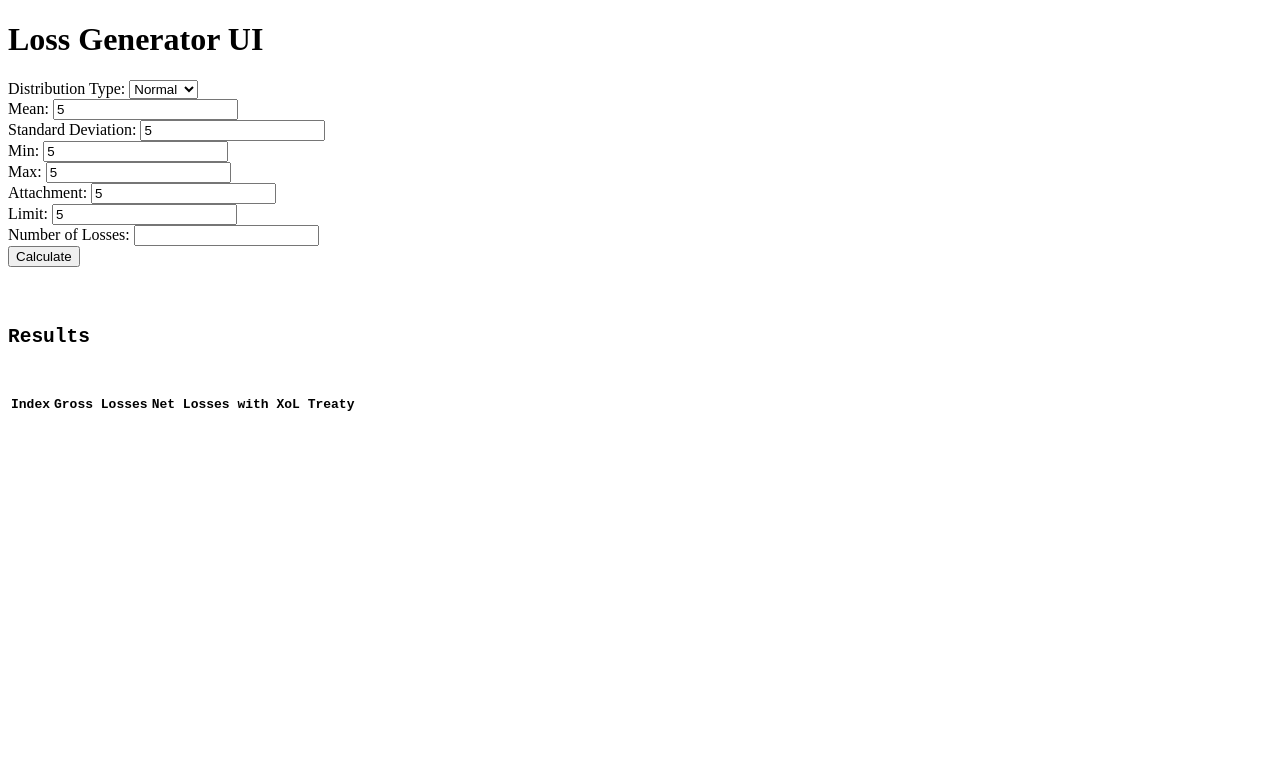
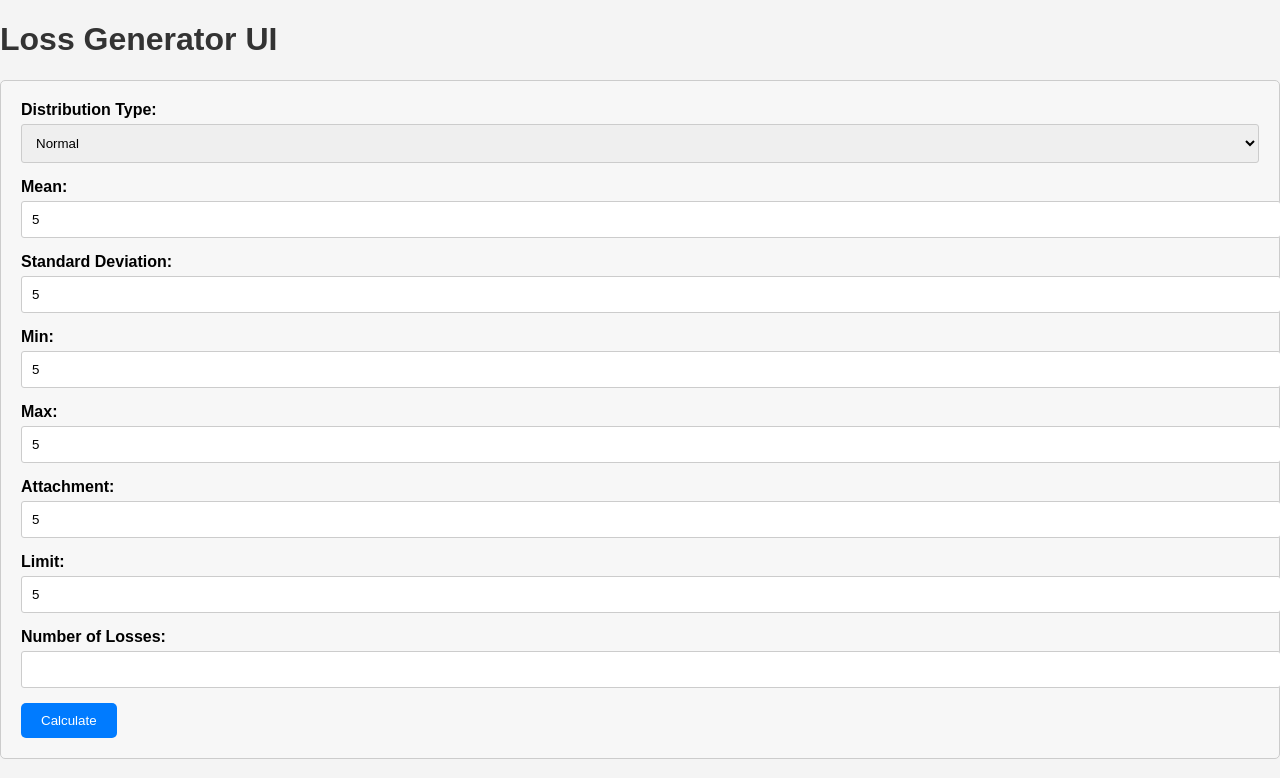
Before and after one commit to AjeetAthwal/reinsurance-treaty-simulations, a plain HTML site: page index.html in a window 1280 px wide. Both pictures are taken after typing "5", "5", "5", "5", "5", "5" into the empty fields and a click on the button "Calculate". Shown: the top 778 px of the page. Drawn offline with Linux system fonts and the light colour scheme.

Commit message:
add css style

```diff
--- a/css/styles.css
+++ b/css/styles.css
@@ -0,0 +1,81 @@
+/* Global styles */
+body {
+    font-family: Arial, sans-serif;
+    margin: 0;
+    padding: 0;
+    background-color: #f4f4f4;
+}
+
+.container {
+    max-width: 800px;
+    margin: 0 auto;
+    padding: 20px;
+    background-color: white;
+    box-shadow: 0px 0px 10px rgba(0, 0, 0, 0.1);
+    border-radius: 5px;
+}
+
+h1 {
+    color: #333;
+}
+
+/* Form styles */
+#parameters-form {
+    margin-top: 20px;
+    padding: 20px;
+    border: 1px solid #ccc;
+    border-radius: 5px;
+    background-color: #f7f7f7;
+}
+
+label {
+    display: block;
+    font-weight: bold;
+    margin-bottom: 5px;
+}
+
+input[type="number"],
+select {
+    width: 100%;
+    padding: 10px;
+    margin-bottom: 15px;
+    border: 1px solid #ccc;
+    border-radius: 3px;
+}
+
+button {
+    padding: 10px 20px;
+    background-color: #007bff;
+    color: white;
+    border: none;
+    border-radius: 5px;
+    cursor: pointer;
+}
+
+/* Table styles */
+table {
+    width: 100%;
+    border-collapse: collapse;
+    margin-top: 20px;
+    border: 1px solid #ccc;
+}
+
+th, td {
+    padding: 12px;
+    text-align: center;
+    border-bottom: 1px solid #ddd;
+}
+
+th {
+    background-color: #f7f7f7;
+}
+
+/* Output section styles */
+#output {
+    margin-top: 20px;
+    padding: 20px;
+    border: 1px solid #ccc;
+    border-radius: 5px;
+    background-color: #f7f7f7;
+    white-space: pre-wrap;
+}
--- a/index.html
+++ b/index.html
@@ -4,6 +4,7 @@
     <meta charset="UTF-8">
     <meta name="viewport" content="width=device-width, initial-scale=1.0">
     <title>Loss Generator UI</title>
+    <link rel="stylesheet" href="css/styles.css">
 </head>
 <body>
     <h1>Loss Generator UI</h1>
```
